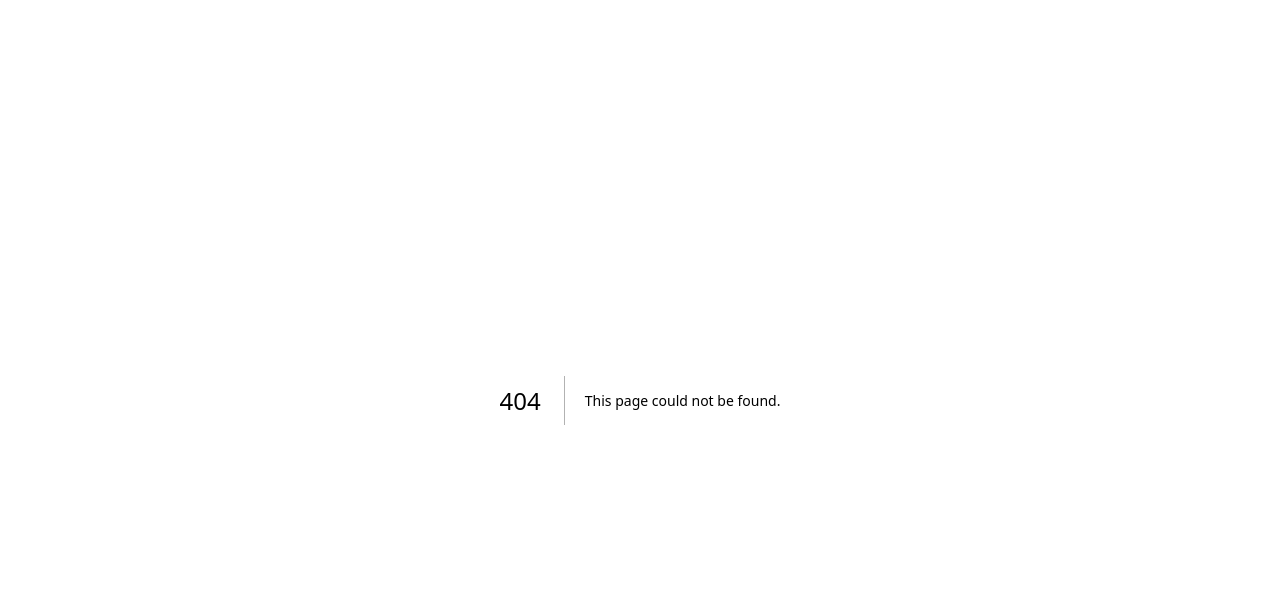
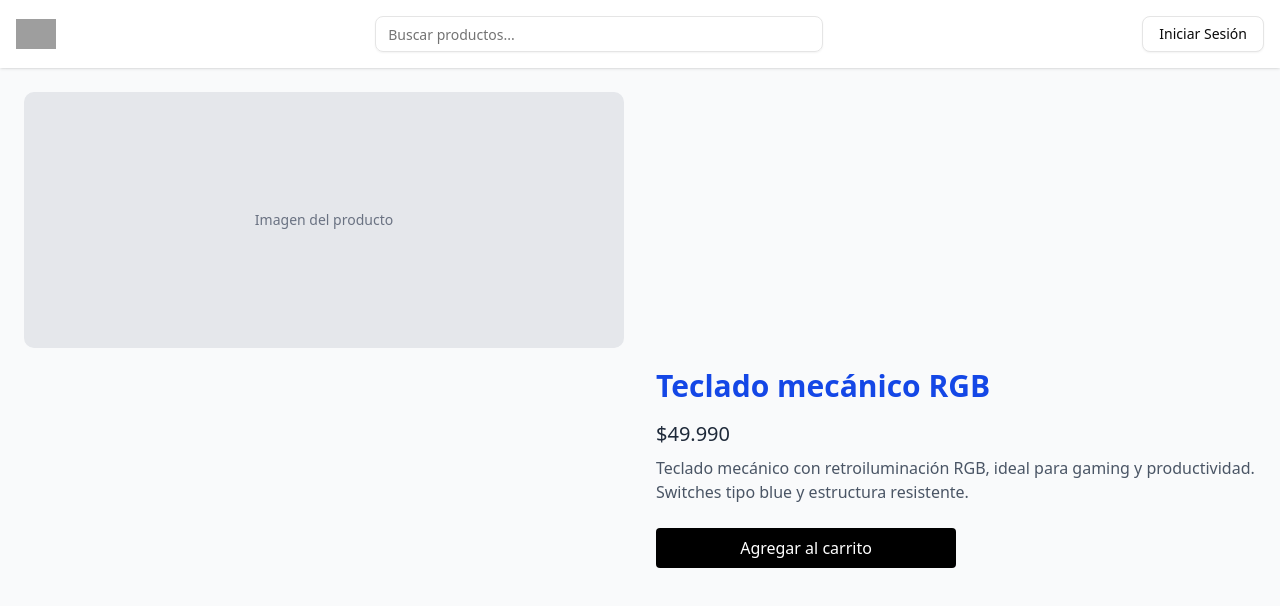
Before and after one commit to VicenteeFigueroa/Taller-2, a Next.js app: page /products/1 in a window 1280 px wide. Before the commit this address had no page. Shown: the top 606 px of the page. Built offline with nearby package versions, Linux system fonts and the light colour scheme; no server answers; grey boxes are pictures that could not be loaded.

Commit message:
feat: view product detail

```diff
--- a/src/app/page.tsx
+++ b/src/app/page.tsx
@@ -1,5 +1,6 @@
 "use client";
 
+import Link from "next/link";
 import { useState } from "react";
 import { Button } from "@/components/ui/button";
 //import { Input } from "@/components/ui/input";
@@ -37,7 +38,11 @@ export default function Home() {
               <p className="text-sm text-muted-foreground mb-2">
                 $ {(9990 + idx * 100).toLocaleString()}
               </p>
-              <Button size="sm">Ver más</Button>
+              <Link href={`/products/${idx + 1}`} className="mt-auto">
+                <Button size="sm" className="w-full">
+                  Ver más
+                </Button>
+              </Link>
             </div>
           ))}
         </div>
--- /dev/null
+++ b/src/app/products/[id]/page.tsx
@@ -0,0 +1,9 @@
+import { ProductDetailPage } from "@/views/productsPage/ProductDetailPage";
+
+export default async function ProductDetail({
+  params,
+}: {
+  params: { id: string };
+}) {
+  return <ProductDetailPage productId={params.id} />;
+}
--- /dev/null
+++ b/src/views/productsPage/ProductDetailPage.tsx
@@ -0,0 +1,43 @@
+"use client";
+
+import { Navbar } from "@/components/Navbar";
+
+interface ProductDetailPageProps {
+  productId: string;
+}
+
+export const ProductDetailPage = ({ productId }: ProductDetailPageProps) => {
+  const product = {
+    id: productId,
+    name: "Teclado mecánico RGB",
+    price: "$49.990",
+    description:
+      "Teclado mecánico con retroiluminación RGB, ideal para gaming y productividad. Switches tipo blue y estructura resistente.",
+  };
+
+  return (
+    <>
+      <Navbar /> {/* 🔥 Aquí insertás la barra arriba */}
+      <div className="min-h-screen p-6 bg-gray-50 flex flex-col md:flex-row gap-8">
+        {/* Imagen (simulada) */}
+        <div className="md:w-1/2 w-full">
+          <div className="w-full h-64 bg-gray-200 rounded-lg flex items-center justify-center text-gray-500 text-sm">
+            Imagen del producto
+          </div>
+        </div>
+
+        {/* Info del producto */}
+        <div className="md:w-1/2 w-full flex flex-col justify-center">
+          <h1 className="text-3xl font-bold text-blue-700 mb-4">
+            {product.name}
+          </h1>
+          <p className="text-xl text-gray-800 mb-2">{product.price}</p>
+          <p className="text-gray-600 mb-6">{product.description}</p>
+          <button className="w-full md:w-1/2 bg-black text-white py-2 rounded hover:bg-gray-800 transition-colors">
+            Agregar al carrito
+          </button>
+        </div>
+      </div>
+    </>
+  );
+};
```
